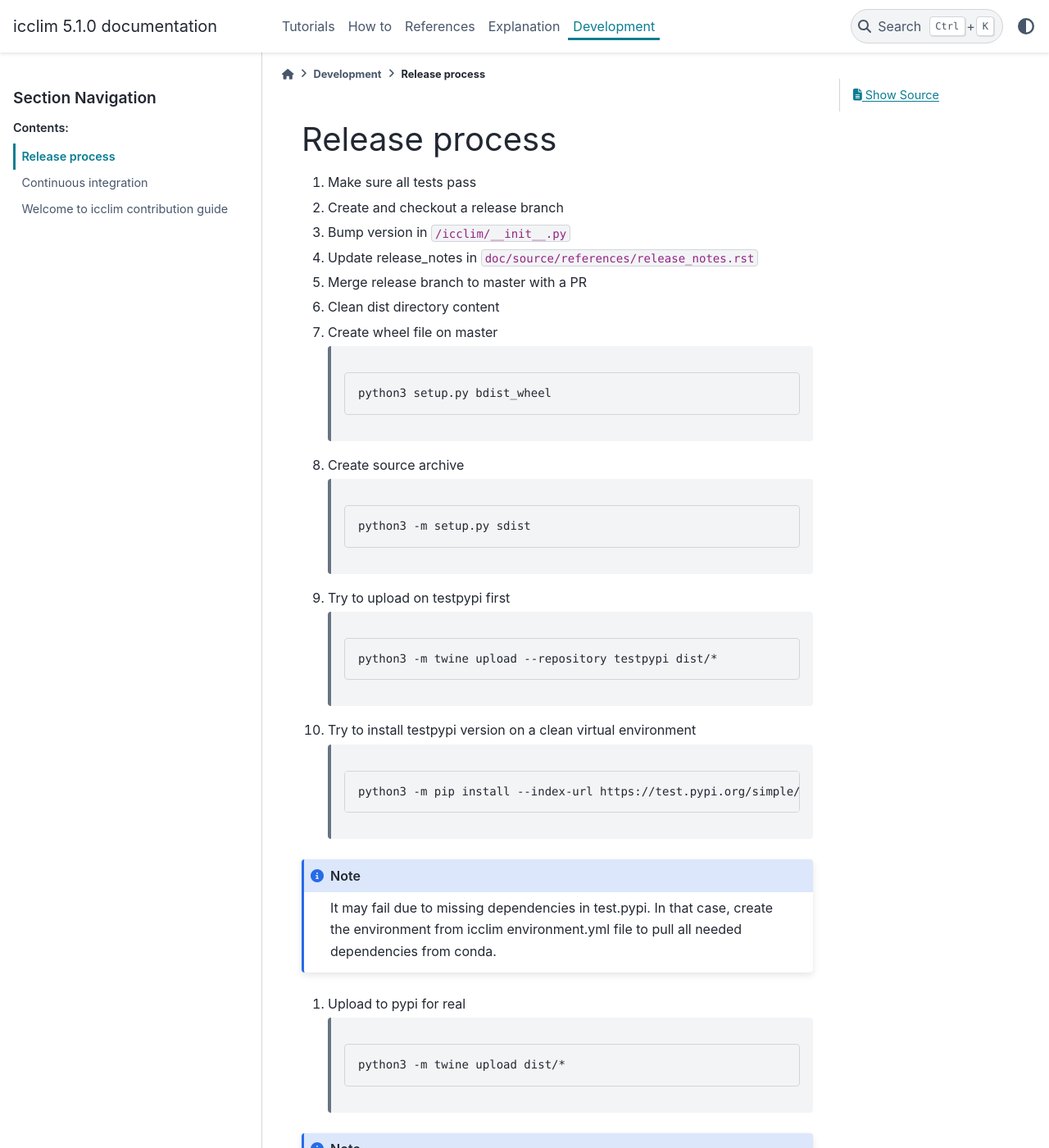
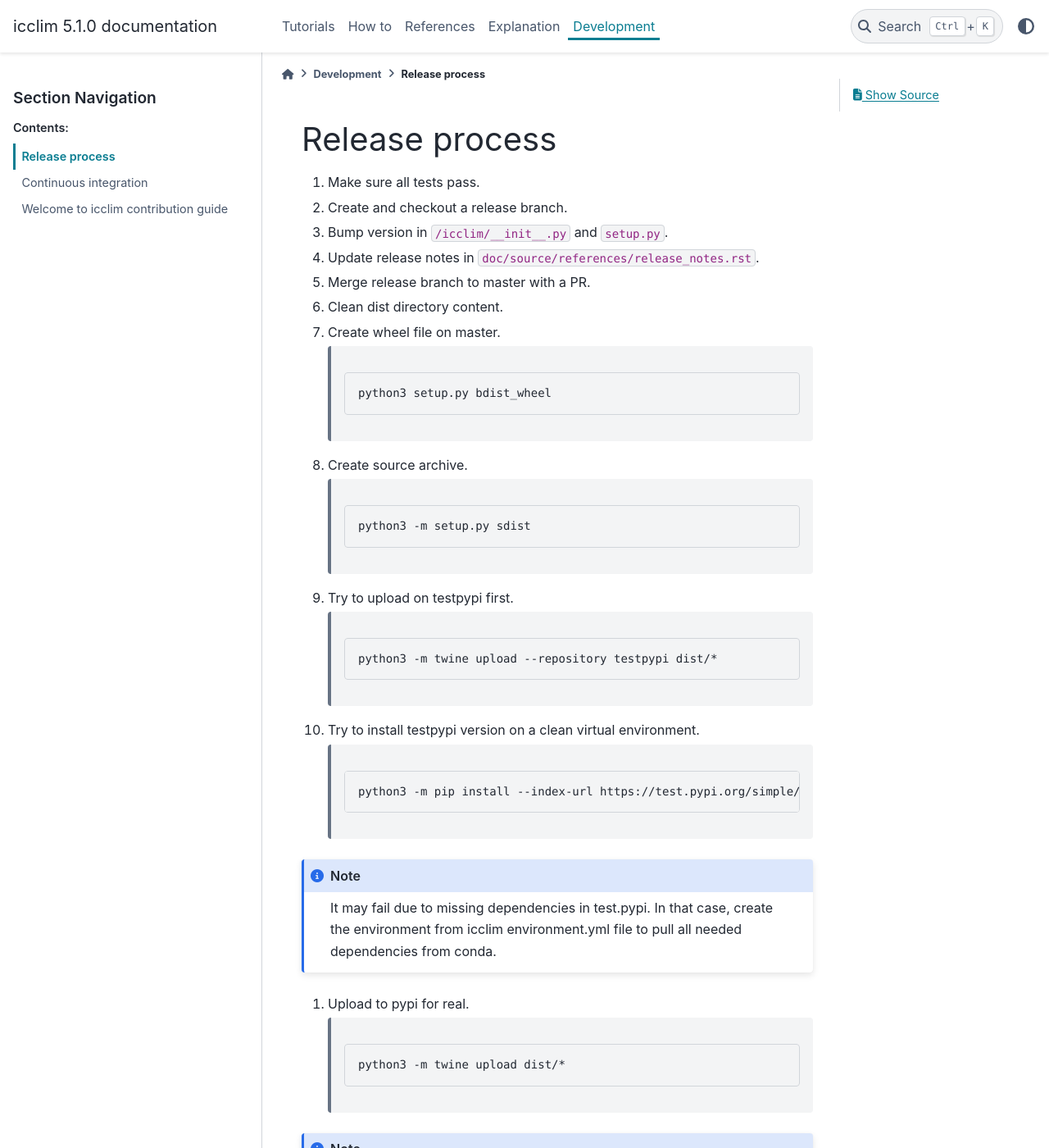
Before and after one commit to cerfacs-globc/icclim, a Sphinx documentation site: the page built from doc/source/dev/release_process.rst, in a window 1280 px wide and 1400 px high. Shown: the whole window at 82% size. Built offline with Sphinx 7.4.7 and the PyData theme 0.15.4, drawn with Linux system fonts in a browser that asks for light colours.

```diff
--- a/doc/source/dev/release_process.rst
+++ b/doc/source/dev/release_process.rst
@@ -1,31 +1,31 @@
 Release process
 ===============
 
-#. Make sure all tests pass
-#. Create and checkout a release branch
-#. Bump version in ``/icclim/__init__.py``
-#. Update release_notes in ``doc/source/references/release_notes.rst``
-#. Merge release branch to master with a PR
-#. Clean dist directory content
-#. Create wheel file on master
+#. Make sure all tests pass.
+#. Create and checkout a release branch.
+#. Bump version in ``/icclim/__init__.py`` and ``setup.py``.
+#. Update release notes in ``doc/source/references/release_notes.rst``.
+#. Merge release branch to master with a PR.
+#. Clean dist directory content.
+#. Create wheel file on master.
 
     .. code-block:: sh
 
         python3 setup.py bdist_wheel
 
-#. Create source archive
+#. Create source archive.
 
     .. code-block:: sh
 
         python3 -m setup.py sdist
 
-#. Try to upload on testpypi first
+#. Try to upload on testpypi first.
 
     .. code-block:: sh
 
         python3 -m twine upload --repository testpypi dist/*
 
-#. Try to install testpypi version on a clean virtual environment
+#. Try to install testpypi version on a clean virtual environment.
 
     .. code-block:: sh
 
@@ -37,7 +37,7 @@ Release process
     In that case, create the environment from icclim environment.yml file to
     pull all needed dependencies from conda.
 
-#. Upload to pypi for real
+#. Upload to pypi for real.
 
     .. code-block:: sh
 
--- a/doc/source/how_to/dask.rst
+++ b/doc/source/how_to/dask.rst
@@ -1,3 +1,5 @@
+.. _dask:
+
 Chunk data and parallelize computation
 ======================================
 
--- a/doc/source/how_to/recipes_ecad.rst
+++ b/doc/source/how_to/recipes_ecad.rst
@@ -137,7 +137,7 @@ similar operation.
     In that case when icclim fails to compute an index it will simply be omitted in the result.
 
 Compute every HEAT indices [SU, TR, WSDI, TG90p, TN90p, TX90p, TXx, TNx, CSU]
-_____________________________________________________________________
+_____________________________________________________________________________
 
 
 >>> bp = [datetime.datetime(1991, 1, 1), datetime.datetime(1999, 12, 31)]
--- a/doc/source/references/icclim_index_api.rst
+++ b/doc/source/references/icclim_index_api.rst
@@ -95,7 +95,7 @@ or a list of values:
 ~~~~~~~~~~~~~~~~~~~~~~~~~
 
 Deprecated. ``transfer_limit_Mbytes`` is now ignored.
-See the how to :ref:`chunk data and parallelize computation <dask>` to configure dask chunking.
+See :ref:`how to chunk data and parallelize computation <dask>` to configure dask chunking.
 
 ``callback``
 ~~~~~~~~~~~~~
--- a/doc/source/references/index.rst
+++ b/doc/source/references/index.rst
@@ -1,7 +1,8 @@
 References
 ==========
 
-| This is the technical documentation of icclim. You should find here an overview of the public API as well as the description of internal mechanisms of icclim.
+This is the technical documentation of icclim. You should find here an overview of the public API as well as the description of internal mechanisms of icclim.
+
 | For beginner, it is recommended to start with :ref:`tutorials`.
 | For more abstract discussion about icclim, see :ref:`explanation`.
 
```
Also changed, not shown: .github/CONTRIBUTING.rst.
